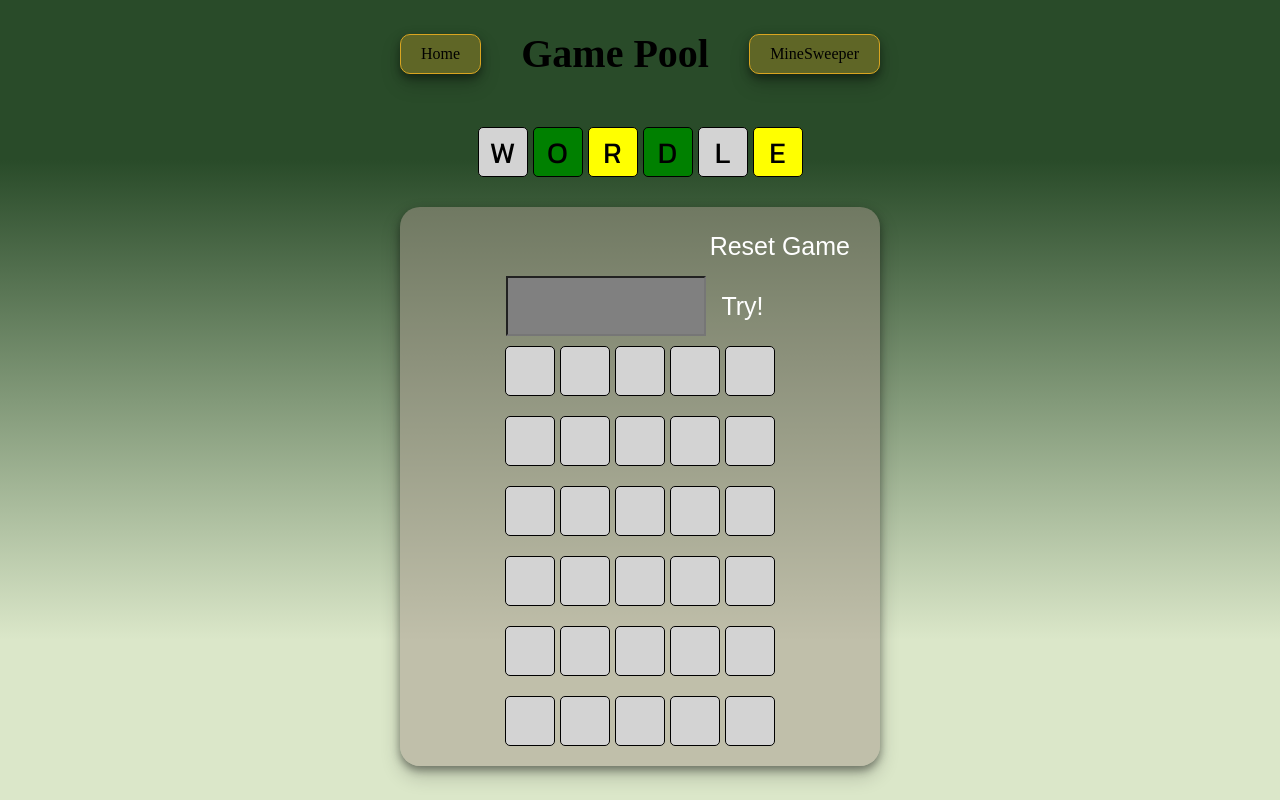
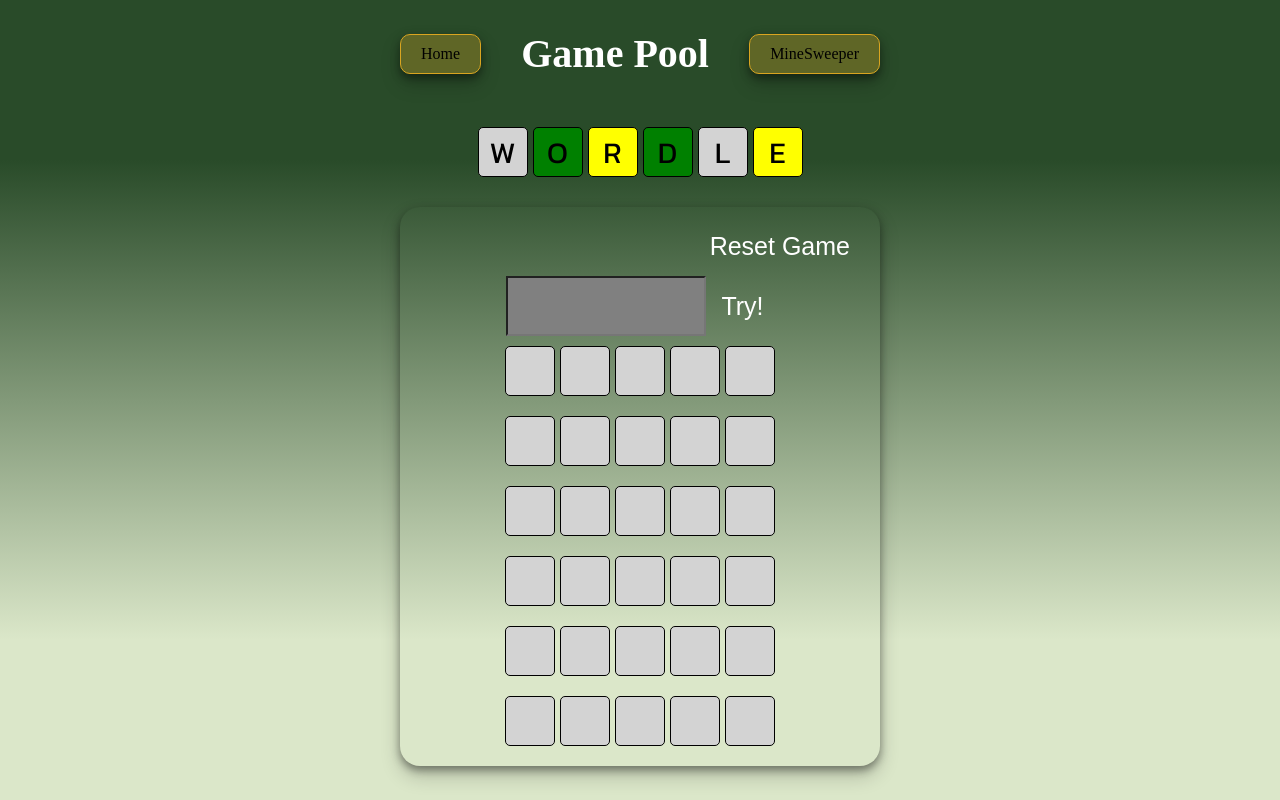
Before and after one commit to RicardoCarrascosa/MineSweeper, a React (Vite) app: page /wordle in a window 1280 px wide. Built offline with nearby package versions, Linux system fonts and the light colour scheme; a web font is replaced by a local one.

Commit message:
minor color changes

```diff
--- a/src/components/wordie/WordiePanel/WordiePanel.css
+++ b/src/components/wordie/WordiePanel/WordiePanel.css
@@ -7,7 +7,7 @@
   padding: 20px;
   width: 100%;
   gap: 10px;
-  background-color: rgba(165, 151, 139, 0.5);
+  /* background-color: rgba(165, 151, 139, 0.5); */
   border-radius: 20px;
   box-shadow:
     0 4px 8px 0 rgba(0, 0, 0, 0.4),
--- a/src/layout/rootLayout.css
+++ b/src/layout/rootLayout.css
@@ -28,6 +28,7 @@
     font-size: 40px;
     width: 100%;
     text-align: center;
+    color: white;
   }
 }
 
```
